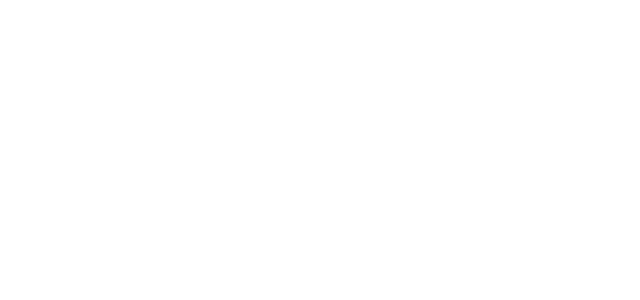
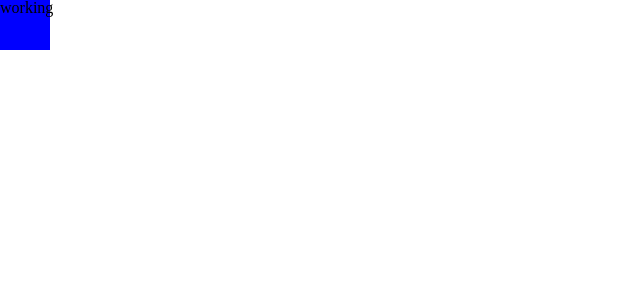
Before and after one commit to leliovictor/projeto14-pear-store-front, a React (Create React App) app: page /register in a window 1280 px wide. Before the commit this address had no page. Shown: the top 300 px of the page, without its empty margins (0-640 px from the left). Built offline with nearby package versions, Linux system fonts and the light colour scheme.

Commit message:
test commit

```diff
--- a/src/components/App.js
+++ b/src/components/App.js
@@ -5,6 +5,7 @@
 import "../assets/styles/reset.css";
 import "../assets/styles/style.css";
 import LoginPage from "./LoginPage";
+import RegisterPage from "./RegisterPage";
 
 export default function App() {
 
@@ -15,6 +16,7 @@
       <BrowserRouter>
         <Routes>
           <Route path="/" element={<LoginPage />} />
+          <Route path="/register" element={<RegisterPage />}/>
         </Routes>
       </BrowserRouter>
     </UserContext.Provider>
--- /dev/null
+++ b/src/components/RegisterPage.js
@@ -0,0 +1,16 @@
+import styled from "styled-components";
+
+export default function RegisterPage() {
+    return (
+        <Content>
+            working
+        </Content>
+    );
+}
+
+const Content = styled.div`
+    width:50px;
+    height:50px;
+
+    background-color: blue;
+`;
```
